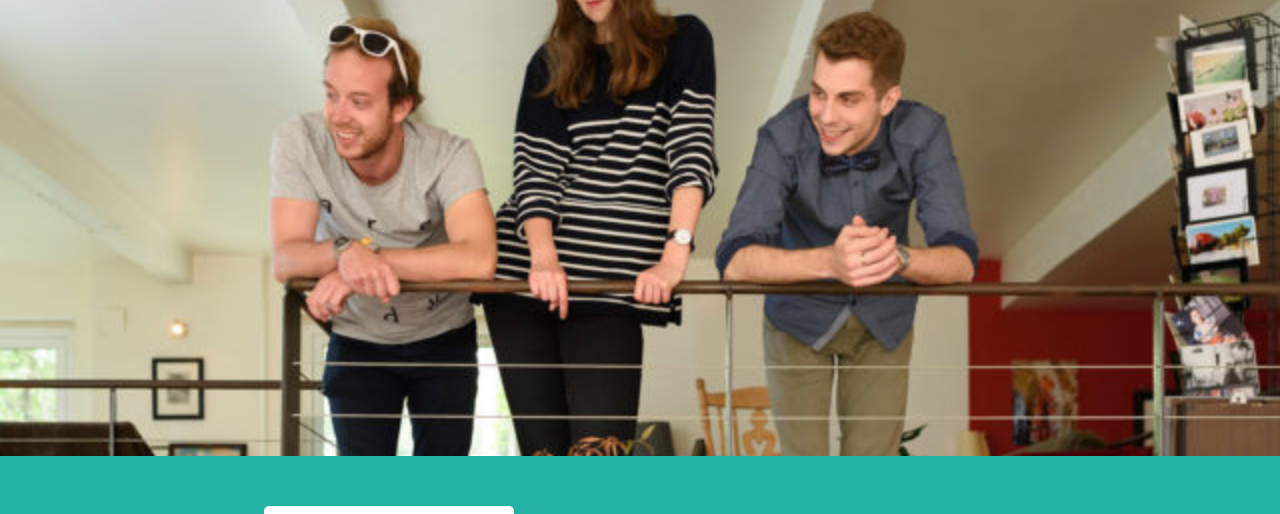
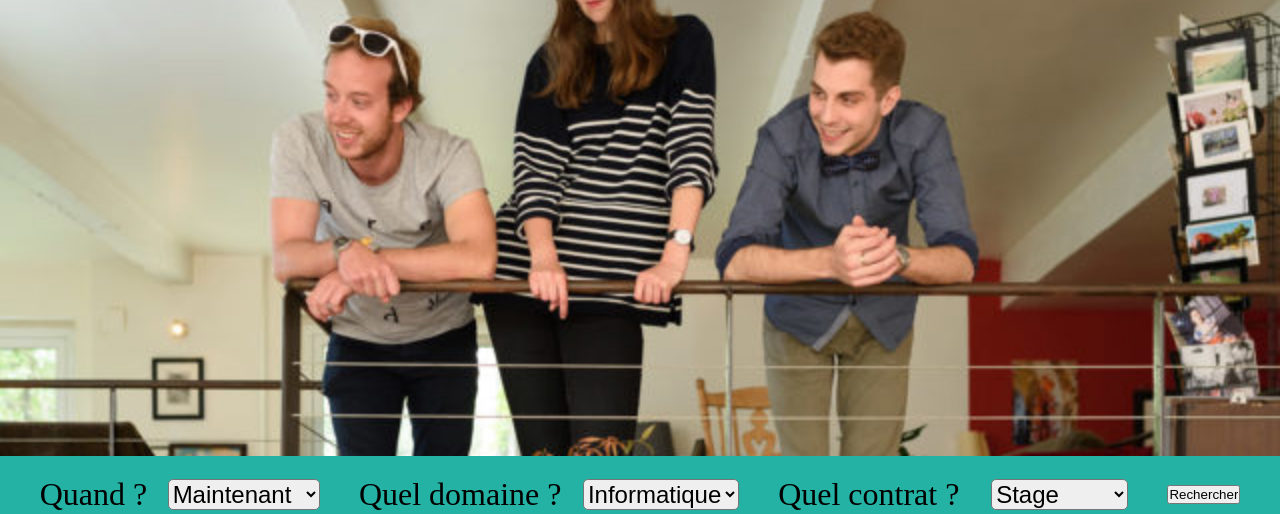
Before and after one commit to MrZyr0/plateformeStageYnov-B1, a PHP site: page / in a window 1280 px wide. Shown: the part 334-848 px from the top of the page. Run offline with PHP 8.4, Linux system fonts and the light colour scheme; data comes from the database, SQL or seed files in the repository; grey boxes are pictures that could not be loaded.

Commit message:
style + form
# add option to the form research & style recrutement.php

```diff
--- a/pages/recrutement.php
+++ b/pages/recrutement.php
@@ -89,9 +89,33 @@ if (isset ($_GET["tri"]))
 
     <form class="filter-form" action="#" method="post">
         <div class="filter-form__when">
-            <label class="filter-form__when__label" for="toggle-open"><p>Maintenant</p><img src="/img/icons/expand_arrow_64px.png" class="filter__when__label__arrow"></label>
-            <input id="toggle-open" name="toggle-open" type="checkbox" hidden/>
+            <p class="filter-form__when__label">Quand ?</p>
+            <select class="filter-form__when__select">
+                <option value="now" selected>Maintenant</option>
+                <option value="1m">dans 1 mois</option>
+                <option value="6m">dans 6 mois</option>
+                <option value="1y">dans 1 an</option>
+            </select>
+        </div>
 
+
+        <div class="filter-form__domain">
+            <p class="filter-form__domain__label">Quel domaine ?</p>
+            <select class="filter-form__domain__select">
+                <option value="info" selected>Informatique</option>
+                <option value="art">Art</option>
+                <option value="commercial">commercial</option>
+            </select>
+        </div>
+
+        <div class="filter-form__contract">
+            <p class="filter-form__contract__label">Quel contrat ?</p>
+            <select class="filter-form__contract__select">
+                <option value="stage" selected>Stage</option>
+                <option value="alternance">Alternance</option>
+                <option value="cdi">CDI</option>
+                <option value="cdd">CDD</option>
+            </select>
         </div>
 
         <input type="submit" name="search" value="Rechercher">
--- a/public/css/master.css
+++ b/public/css/master.css
@@ -34,38 +34,36 @@
     justify-content: space-around;
     align-items: center;
     background-color: #23b2a4;
-    padding: 50px;
-}
+    padding: 20px;
+    color: black;}
 
-.filter-form__when
-{
-    display: flex;
-    flex-flow: column nowrap;
-    text-align: center;
-
-    background-color: #FFF;
-    color: #000;
-    width: 250px;
-
-    border-radius: 5px 5px 5px 5px;
-    box-shadow: 2px 18px 32px -19px rgba(0,0,0,0.75);
-}
-
-.filter-form__when__label
+.filter-form__when, .filter-form__domain, .filter-form__contract
 {
     display: flex;
     flex-flow: row nowrap;
     justify-content: space-between;
     align-items: center;
 
-    padding: 10px;
+    min-width: 280px;
 }
 
-.filter-form__when__label__arrow
+.filter-form__domain
 {
-    /* border-left: 2px solid rgb(171,167,171); */
+    min-width: 380px;
 }
-.filter-form__when label
+
+.filter-form__contract
 {
-    cursor:pointer;
+    min-width: 350px;
 }
+
+.filter-form__when__label, .filter-form__domain__label, .filter-form__contract__label
+{
+     font-size: 2em;
+}
+
+.filter-form__when__select, .filter-form__domain__select, .filter-form__contract__select
+{
+    border-radius: 5px 5px 5px 5px;
+    font-size: 1.5em;
+}
```
